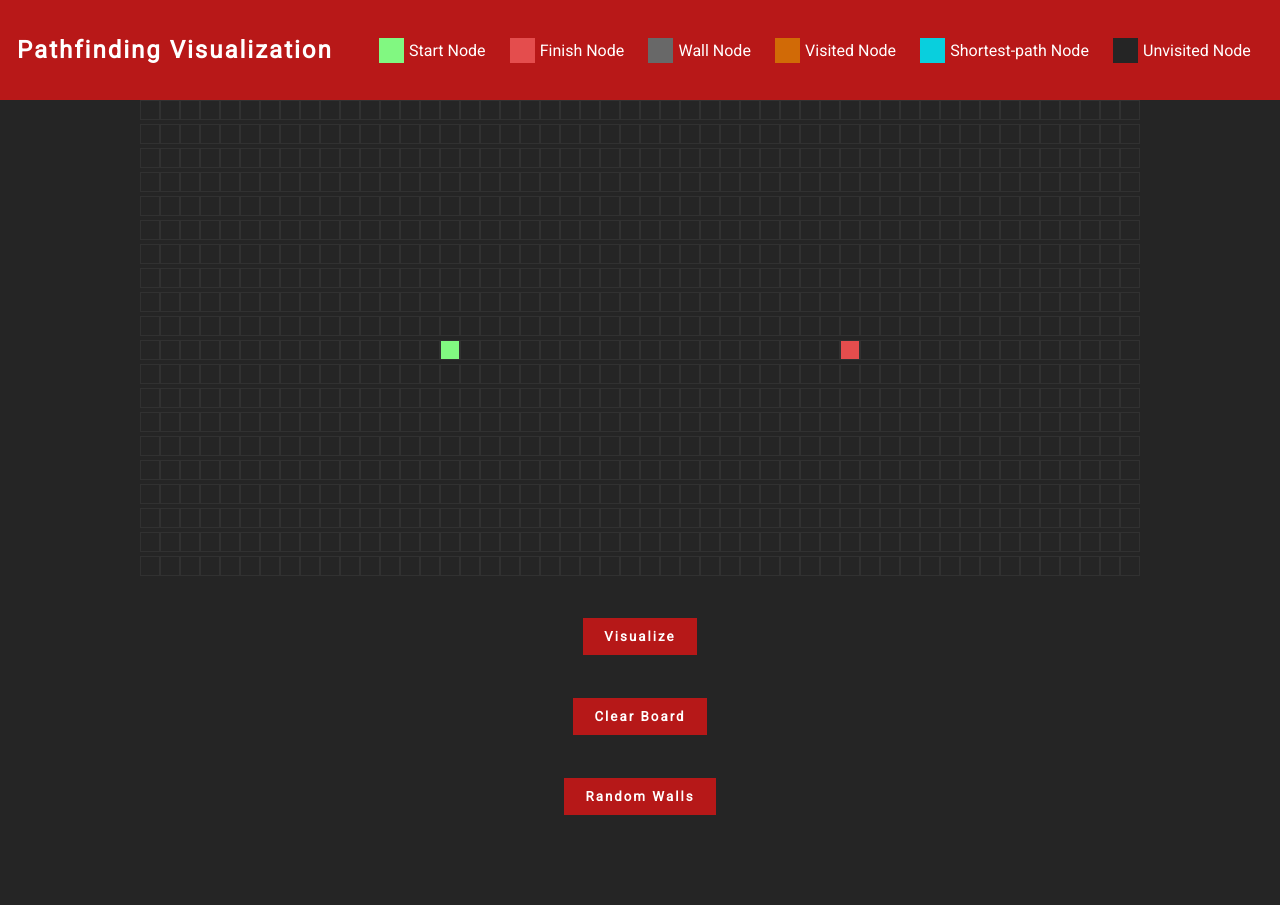
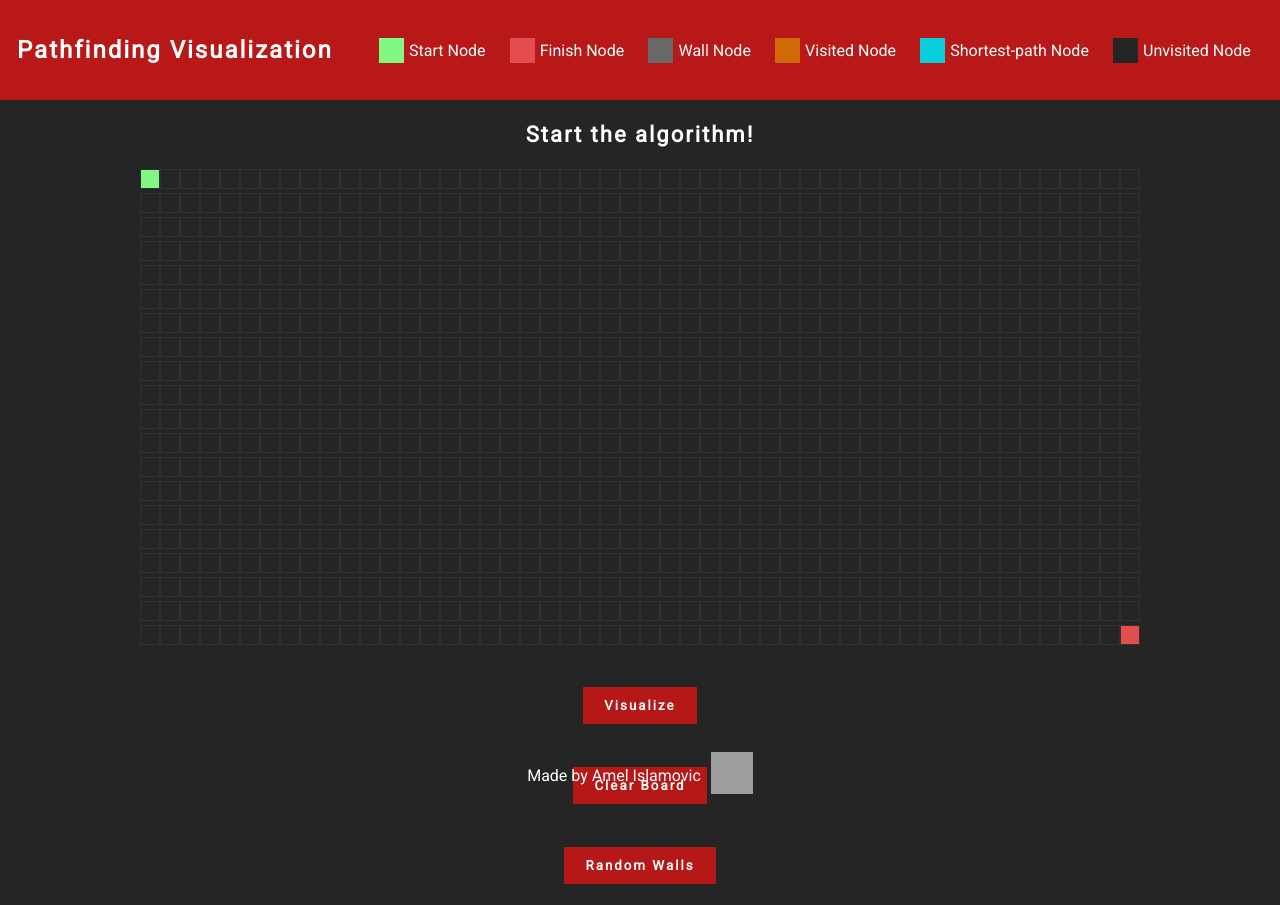
Before and after one commit to sk0le/pathfinding-visualizaiton, a React (Create React App) app: page / in a window 1280 px wide. Before the commit the page ends 836 px from the top, so only its background shows below. Built offline with nearby package versions, Linux system fonts and the light colour scheme; grey boxes are pictures that could not be loaded.

Commit message:
Changed position of start and finish node and added clear board and random walls buttons

```diff
--- a/src/components/SortingVisualizer/SortingVisualizer.jsx
+++ b/src/components/SortingVisualizer/SortingVisualizer.jsx
@@ -5,11 +5,12 @@ import {
 } from "../../algorithms/djikstra";
 import Node from "../Node/Node";
 import Navbar from "../Navbar/Navbar";
+import Footer from "../Footer/Footer";
 
-const START_NODE_ROW = 10;
-const START_NODE_COL = 15;
-const FINISH_NODE_ROW = 10;
-const FINISH_NODE_COL = 35;
+const START_NODE_ROW = 0;
+const START_NODE_COL = 0;
+const FINISH_NODE_ROW = 19;
+const FINISH_NODE_COL = 49;
 
 class SortingVisualizer extends Component {
   constructor(props) {
@@ -17,12 +18,14 @@ class SortingVisualizer extends Component {
     this.state = {
       grid: [],
       mouseIsPressed: false,
+      sentence: "Start the algorithm!",
       isRunning: false,
     };
 
     this.visualizeDijkstra = this.visualizeDijkstra.bind(this);
     this.animateDijkstra = this.animateDijkstra.bind(this);
     this.clearBoard = this.clearBoard.bind(this);
+    this.randomWalls = this.randomWalls.bind(this);
   }
 
   componentDidMount() {
@@ -53,6 +56,12 @@ class SortingVisualizer extends Component {
     const finishNode = grid[FINISH_NODE_ROW][FINISH_NODE_COL];
     const visitedNodesInOrder = dijkstra(grid, startNode, finishNode);
 
+    const newGrid = getGrid();
+    this.setState({
+      grid: newGrid,
+      sentence: "Start the algorithm!",
+    });
+
     for (let i = 0; i < visitedNodesInOrder.length; i++) {
       const node = visitedNodesInOrder[i];
 
@@ -69,19 +78,29 @@ class SortingVisualizer extends Component {
     ).className = "node node-finish";
     document.getElementById(`node-15-0`).className = "node";
     document.getElementById(`node-16-1`).className = "node";
+    document.getElementById(`node-17-0`).className = "node";
     document.getElementById(`node-17-2`).className = "node";
+    document.getElementById(`node-18-1`).className = "node";
     document.getElementById(`node-18-3`).className = "node";
+    document.getElementById(`node-19-2`).className = "node";
     document.getElementById(`node-19-4`).className = "node";
-
-    const newGrid = getGrid();
-    this.setState({
-      grid: newGrid,
-    });
-
-    console.log(visitedNodesInOrder);
+    document.getElementById(`node-19-21`).className = "node";
   }
 
-  randomWalls() {}
+  randomWalls(e) {
+    const { grid } = this.state;
+
+    for (let i = 0; i < 20; i++) {
+      for (let j = 0; j < 50; j++) {
+        let randomNum = Math.random();
+        if (randomNum < 0.2) {
+          const newGrid = getNewGridWithWallToggled(grid, i, j);
+          this.setState({ grid: newGrid });
+        }
+      }
+    }
+  }
+
   animateDijkstra(visitedNodesInOrder, nodesInShortestPathOrder) {
     for (let i = 0; i <= visitedNodesInOrder.length; i++) {
       if (i === visitedNodesInOrder.length) {
@@ -106,6 +125,13 @@ class SortingVisualizer extends Component {
           "node node-shortest-path";
       }, 50 * i);
     }
+
+    if (nodesInShortestPathOrder.length === 1) {
+      this.setState({ sentence: "No possible path!" });
+    } else {
+      this.setState({ sentence: "Done!" });
+    }
+
     this.setState({ isRunning: false });
   }
 
@@ -123,6 +149,7 @@ class SortingVisualizer extends Component {
     return (
       <>
         <Navbar />
+        <h1 className="finish">{this.state.sentence}</h1>
         <div className="visualize">
           {this.state.grid.map((row, rowIndex) => {
             return (
@@ -167,11 +194,16 @@ class SortingVisualizer extends Component {
             >
               Clear Board
             </button>
-            <button disabled={this.state.isRunning} className="btn">
+            <button
+              disabled={this.state.isRunning}
+              className="btn"
+              onClick={this.randomWalls}
+            >
               Random Walls
             </button>
           </div>
         </div>
+        <Footer />
       </>
     );
   }
```
